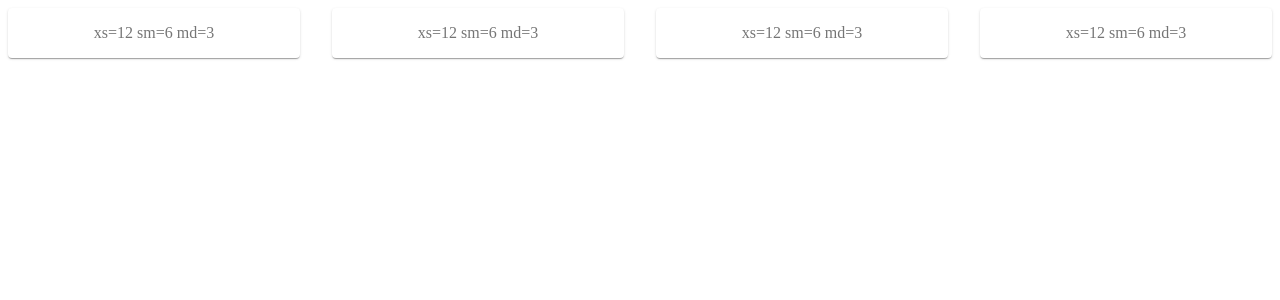
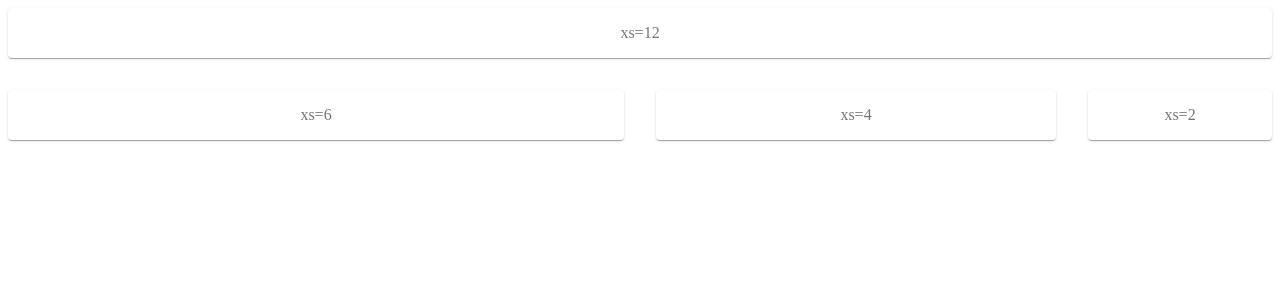
Before and after one commit to eliseuvideira/react-material-ui-cookbook, a React app: page / in a window 1280 px wide. Shown: the top 300 px of the page. Built offline with nearby package versions, Linux system fonts and the light colour scheme.

Commit message:
Changing column direction

```diff
--- a/src/components/Page.tsx
+++ b/src/components/Page.tsx
@@ -20,17 +20,17 @@ const Page = () => {
   return (
     <div className={classes.root}>
       <Container spacing={4}>
-        <Item xs={12} sm={6} md={3}>
-          <Paper className={classes.paper}>xs=12 sm=6 md=3</Paper>
+        <Item xs={12}>
+          <Paper className={classes.paper}>xs=12</Paper>
         </Item>
-        <Item xs={12} sm={6} md={3}>
-          <Paper className={classes.paper}>xs=12 sm=6 md=3</Paper>
+        <Item xs={6}>
+          <Paper className={classes.paper}>xs=6</Paper>
         </Item>
-        <Item xs={12} sm={6} md={3}>
-          <Paper className={classes.paper}>xs=12 sm=6 md=3</Paper>
+        <Item xs={4}>
+          <Paper className={classes.paper}>xs=4</Paper>
         </Item>
-        <Item xs={12} sm={6} md={3}>
-          <Paper className={classes.paper}>xs=12 sm=6 md=3</Paper>
+        <Item xs={2}>
+          <Paper className={classes.paper}>xs=2</Paper>
         </Item>
       </Container>
     </div>
```
